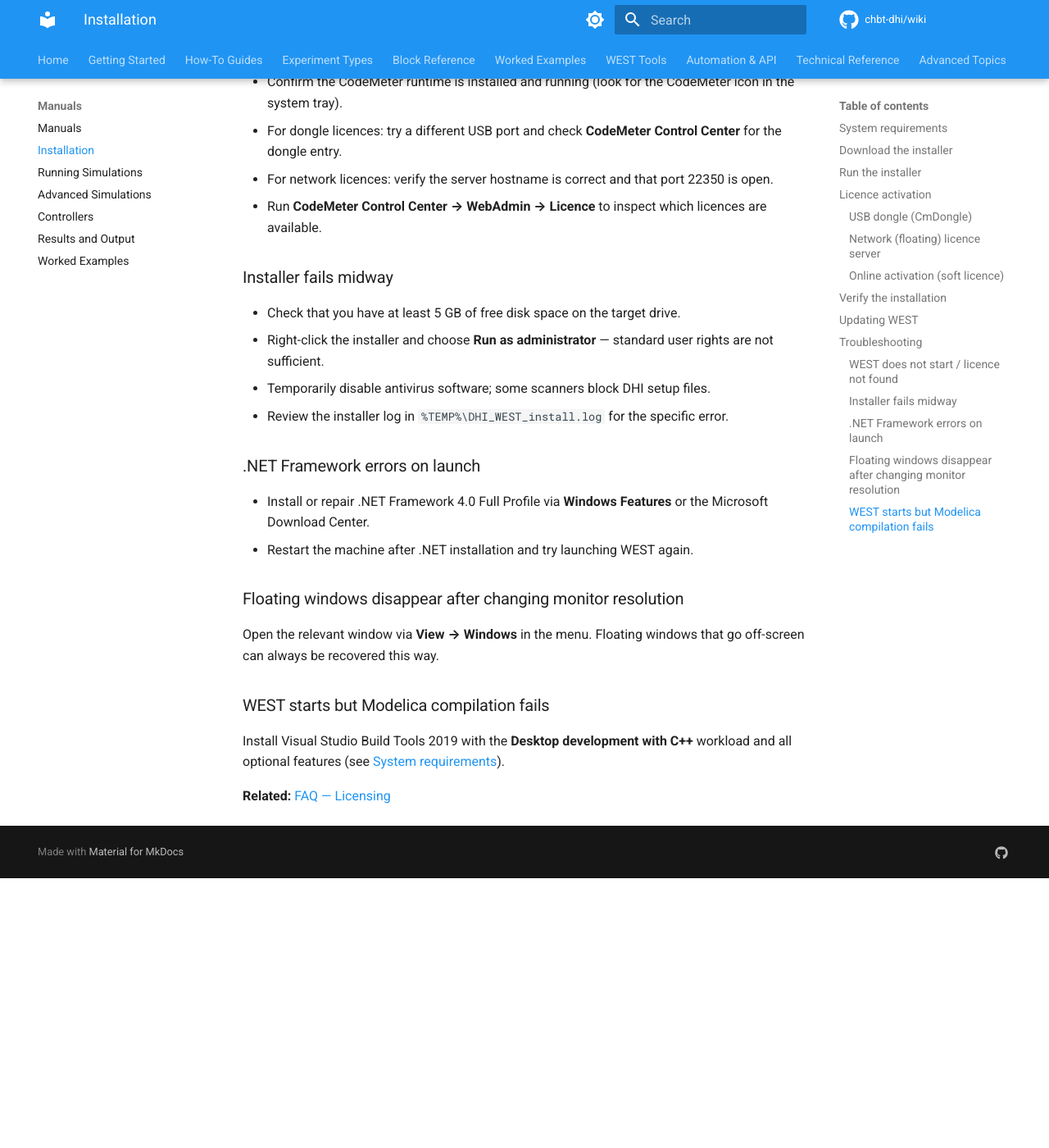
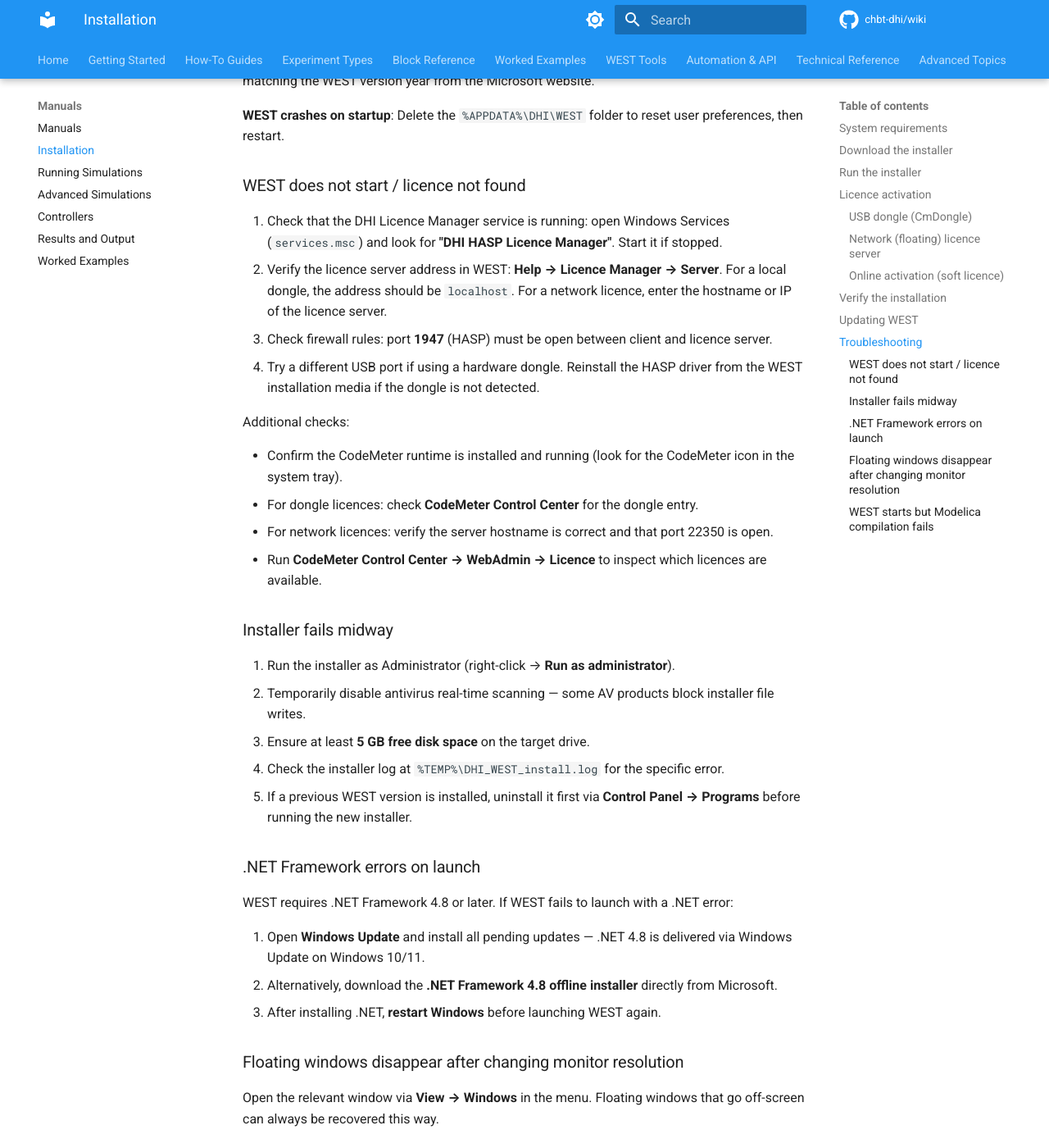
Before and after one commit to CHBT-DHI/Wiki, an MkDocs documentation site: the page built from docs/manuals/installation.md, in a window 1280 px wide and 1400 px high, scrolled down 4632 px. Shown: the whole window at 82% size. Built offline with MkDocs 1.6.1 and Material for MkDocs 9.7.7, drawn with Linux system fonts in a browser that asks for light colours; comment, search, counter and statistics services are not loaded; before the commit the page ends 5703 px from its top, so only the background shows below that; some of the changed text lies outside the part shown.

Commit message:
docs: fill troubleshooting sub-sections and expand licence activation in installation.md

```diff
--- a/docs/manuals/installation.md
+++ b/docs/manuals/installation.md
@@ -61,6 +61,8 @@
 ---
 
 ## Licence activation
+
+After installation, activate your licence by opening WEST and navigating to **Help → Licence Manager**. For a **USB dongle**: insert the dongle before launching WEST — it is detected automatically. For a **network (floating) licence**: enter the hostname or IP address of the DHI licence server and click **Connect**. For a **cloud/VDI deployment**: contact DHI support for a virtual licence configuration. The Licence Manager displays the product edition, expiry date, and number of concurrent seats available.
 
 WEST licences are managed by **WIBU Systems CodeMeter**. Two licence types are common:
 
@@ -126,22 +128,33 @@
 
 ### WEST does not start / licence not found
 
+1. Check that the DHI Licence Manager service is running: open Windows Services (`services.msc`) and look for **"DHI HASP Licence Manager"**. Start it if stopped.
+2. Verify the licence server address in WEST: **Help → Licence Manager → Server**. For a local dongle, the address should be `localhost`. For a network licence, enter the hostname or IP of the licence server.
+3. Check firewall rules: port **1947** (HASP) must be open between client and licence server.
+4. Try a different USB port if using a hardware dongle. Reinstall the HASP driver from the WEST installation media if the dongle is not detected.
+
+Additional checks:
+
 - Confirm the CodeMeter runtime is installed and running (look for the CodeMeter icon in the system tray).
-- For dongle licences: try a different USB port and check **CodeMeter Control Center** for the dongle entry.
+- For dongle licences: check **CodeMeter Control Center** for the dongle entry.
 - For network licences: verify the server hostname is correct and that port 22350 is open.
 - Run **CodeMeter Control Center → WebAdmin → Licence** to inspect which licences are available.
 
 ### Installer fails midway
 
-- Check that you have at least 5 GB of free disk space on the target drive.
-- Right-click the installer and choose **Run as administrator** — standard user rights are not sufficient.
-- Temporarily disable antivirus software; some scanners block DHI setup files.
-- Review the installer log in `%TEMP%\DHI_WEST_install.log` for the specific error.
+1. Run the installer as Administrator (right-click → **Run as administrator**).
+2. Temporarily disable antivirus real-time scanning — some AV products block installer file writes.
+3. Ensure at least **5 GB free disk space** on the target drive.
+4. Check the installer log at `%TEMP%\DHI_WEST_install.log` for the specific error.
+5. If a previous WEST version is installed, uninstall it first via **Control Panel → Programs** before running the new installer.
 
 ### .NET Framework errors on launch
 
-- Install or repair .NET Framework 4.0 Full Profile via **Windows Features** or the Microsoft Download Center.
-- Restart the machine after .NET installation and try launching WEST again.
+WEST requires .NET Framework 4.8 or later. If WEST fails to launch with a .NET error:
+
+1. Open **Windows Update** and install all pending updates — .NET 4.8 is delivered via Windows Update on Windows 10/11.
+2. Alternatively, download the **.NET Framework 4.8 offline installer** directly from Microsoft.
+3. After installing .NET, **restart Windows** before launching WEST again.
 
 ### Floating windows disappear after changing monitor resolution
 
```
